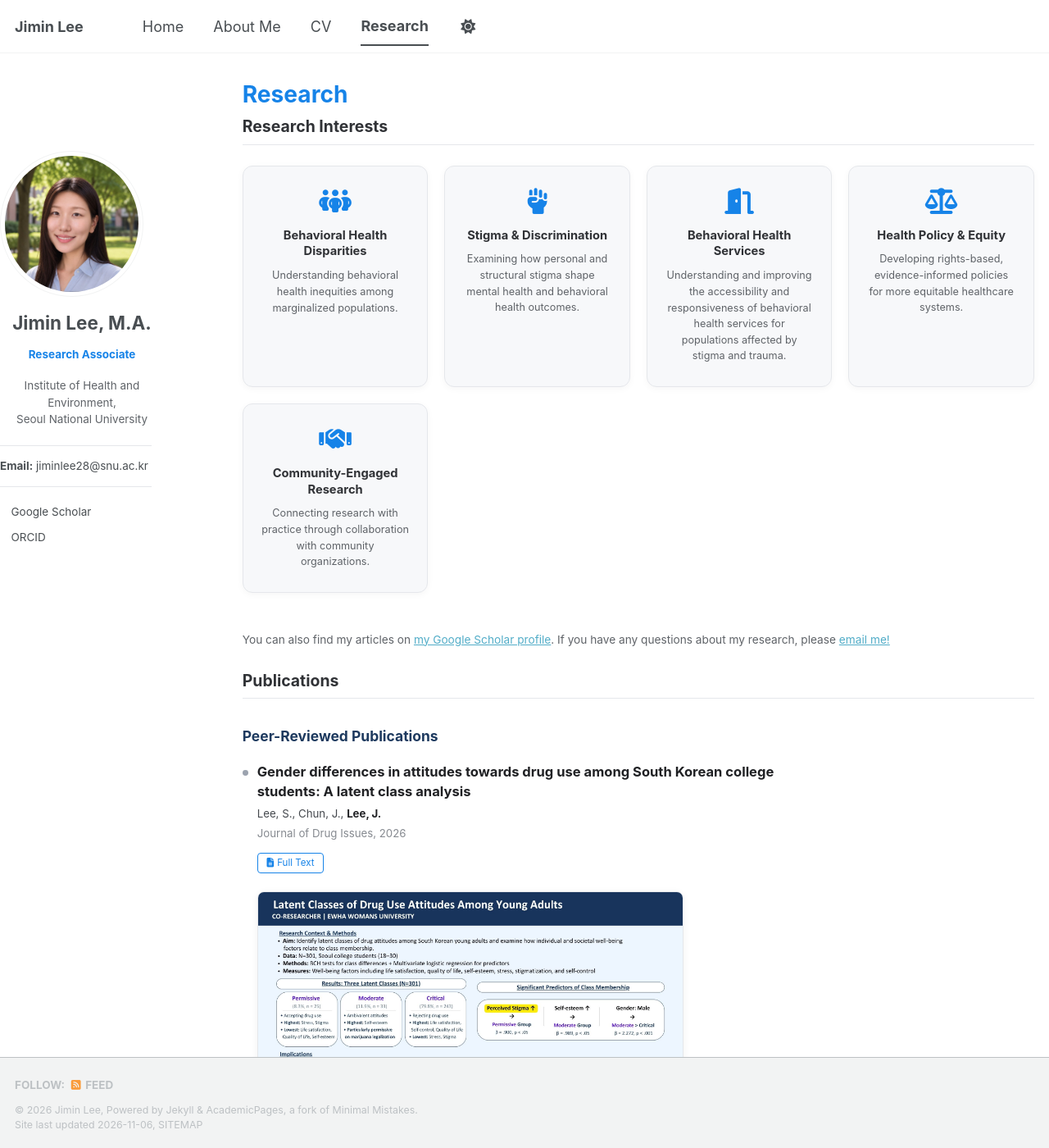
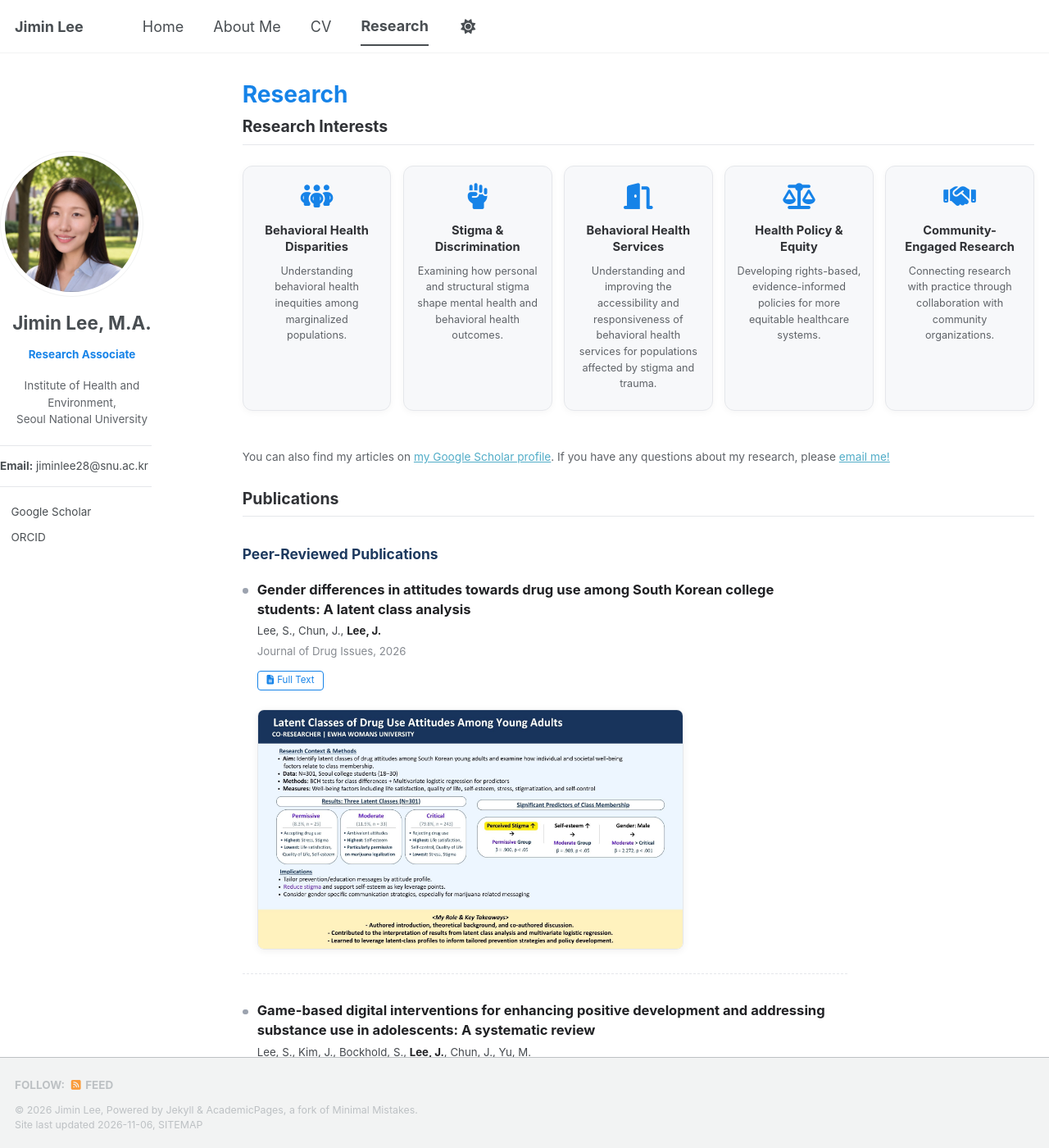
Before and after one commit to jiminlee-research/jiminlee-research.github.io, a Jekyll site: the page built from _pages/publications.html, in a window 1280 px wide and 1400 px high. Shown: the whole window at 82% size. Built offline with Jekyll 4.4.1, drawn with Linux system fonts in a browser that asks for light colours; a style sheet for code colours, icons or effects is not loaded.

Commit message:
Remove poster notes, fit five interest cards per row, narrow home page
Co-Authored-By: Claude Opus 5.5 <noreply@anthropic.com>
Claude-Session: https://claude.ai/code/session_01PcjxNfDHwsJtJ6agebrJHV

```diff
--- a/_data/publications.yml
+++ b/_data/publications.yml
@@ -55,7 +55,6 @@
   venue: "Society for Social Work and Research (SSWR), Washington, DC"
   short: "SSWR"
   year: "Jan 2026"
-  note: "Poster"
 
 - type: presentation
   title: "Latent class analysis of attitudes towards drug use and well-being among South Korean young adults"
@@ -63,7 +62,6 @@
   venue: "European Public Health Conference (EPH), Lisbon, Portugal"
   short: "EPH"
   year: "Nov 2024"
-  note: "Poster"
 
 - type: wip
   title: "Mental health service use among sexual and gender minority young adults in South Korea: Barriers and facilitators"
--- a/_pages/publications.html
+++ b/_pages/publications.html
@@ -39,8 +39,10 @@ author_profile: true
 .pub-figure img { width:100%; display:block; border-radius:8px; border:1px solid #e5e7eb; box-shadow:0 2px 10px rgba(0,0,0,.06); }
 .ri-head { border-bottom:1px solid #e5e7eb; padding-bottom:.5rem; margin-bottom:1.4rem; }
 .ri-head h2 { margin:0; border:0; font-size:1.08rem; color:#303236; }
-.ri-grid { display:grid; grid-template-columns:repeat(auto-fill,minmax(210px,1fr)); gap:1.1rem; margin-bottom:2.6rem; }
-.ri-card { background:#f7f8fa; border:1px solid #e5e7eb; border-radius:12px; padding:1.5rem 1.2rem; text-align:center; box-shadow:0 2px 8px rgba(0,0,0,.04); }
+.ri-grid { display:grid; grid-template-columns:repeat(5,minmax(0,1fr)); gap:.8rem; margin-bottom:2.6rem; }
+@media (max-width:1000px){ .ri-grid{grid-template-columns:repeat(3,minmax(0,1fr));} }
+@media (max-width:600px){ .ri-grid{grid-template-columns:repeat(2,minmax(0,1fr));} }
+.ri-card { background:#f7f8fa; border:1px solid #e5e7eb; border-radius:12px; padding:1.2rem .8rem; text-align:center; box-shadow:0 2px 8px rgba(0,0,0,.04); }
 .ri-card i { font-size:1.76rem; color:#1683e8; margin-bottom:.9rem; }
 .ri-card h3 { font-size:.816rem; color:#303236; margin:0 0 .5rem; line-height:1.35; }
 .ri-card p { text-align:center; font-size:.704rem; color:#5f6368; margin:0; line-height:1.55; }
```
Also changed, not shown: _pages/about.md (+1 -0 lines).
